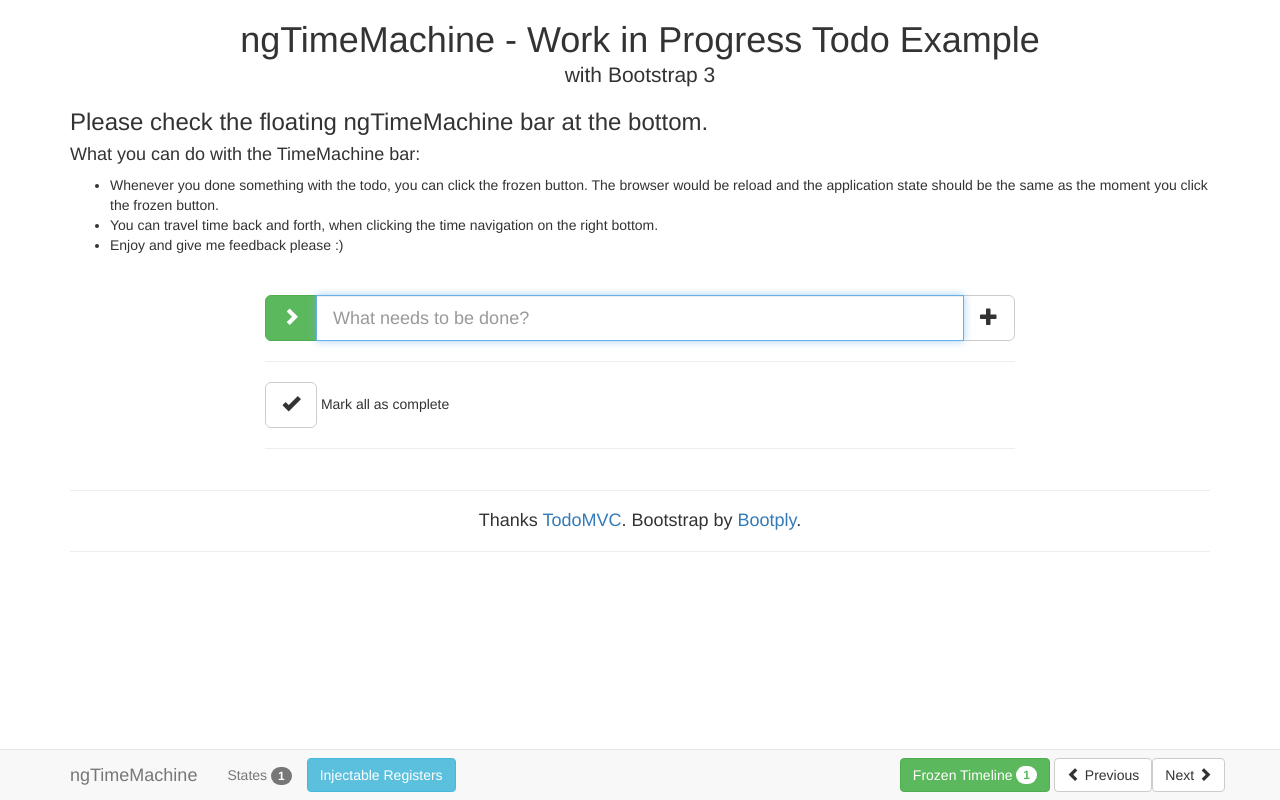
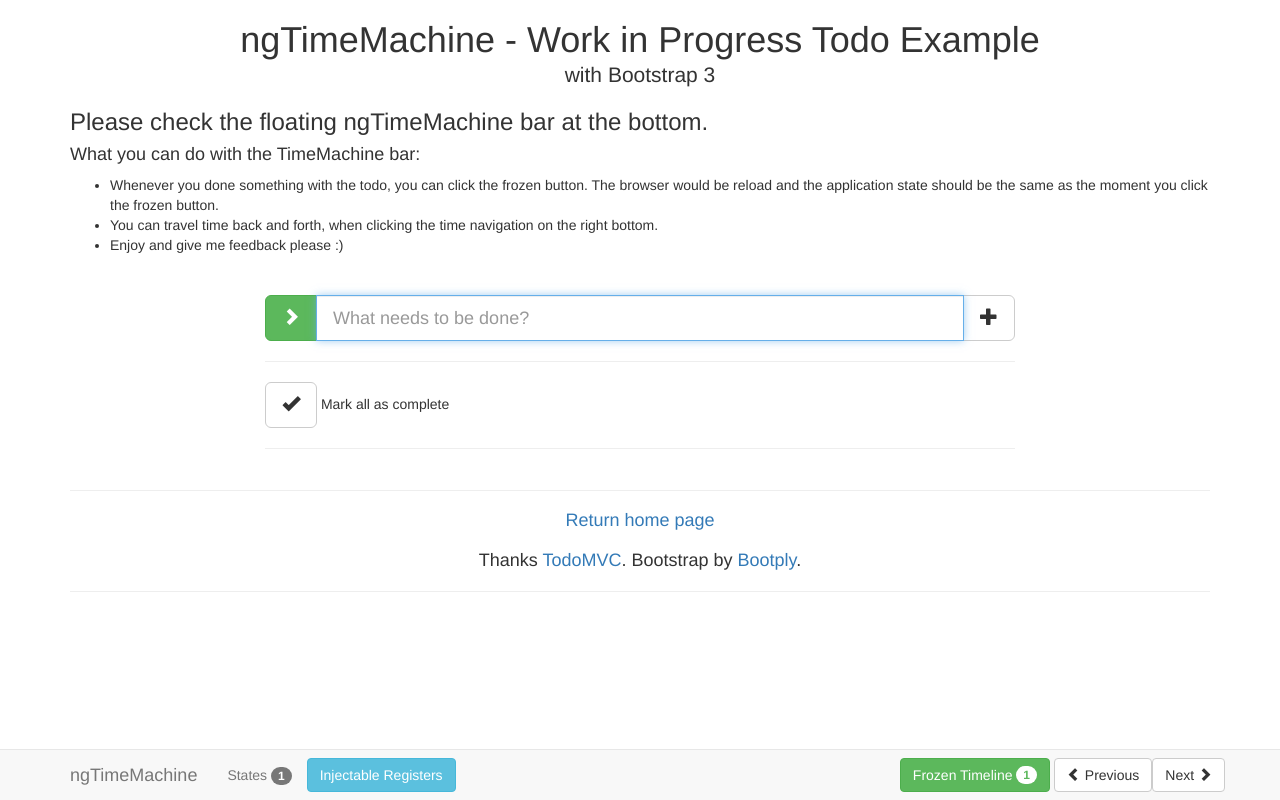
Before and after one commit to phucpnt/ng-timemachine, a plain HTML site: page example/index.html in a window 1280 px wide. Drawn offline with nearby package versions, Linux system fonts and the light colour scheme.

Commit message:
add link return to homepage on example

```diff
--- a/example/index.html
+++ b/example/index.html
@@ -154,6 +154,9 @@
   <hr>
 
   <h4 class="text-center">
+    <a href="http://phucpnt.github.io/ng-timemachine">Return home page</a>
+    <br/>
+    <br/>
     Thanks <a href="http://todomvc.com/">TodoMVC</a>. Bootstrap by <a href="http://bootply.com/127322">Bootply</a>.
   </h4>
 
```
